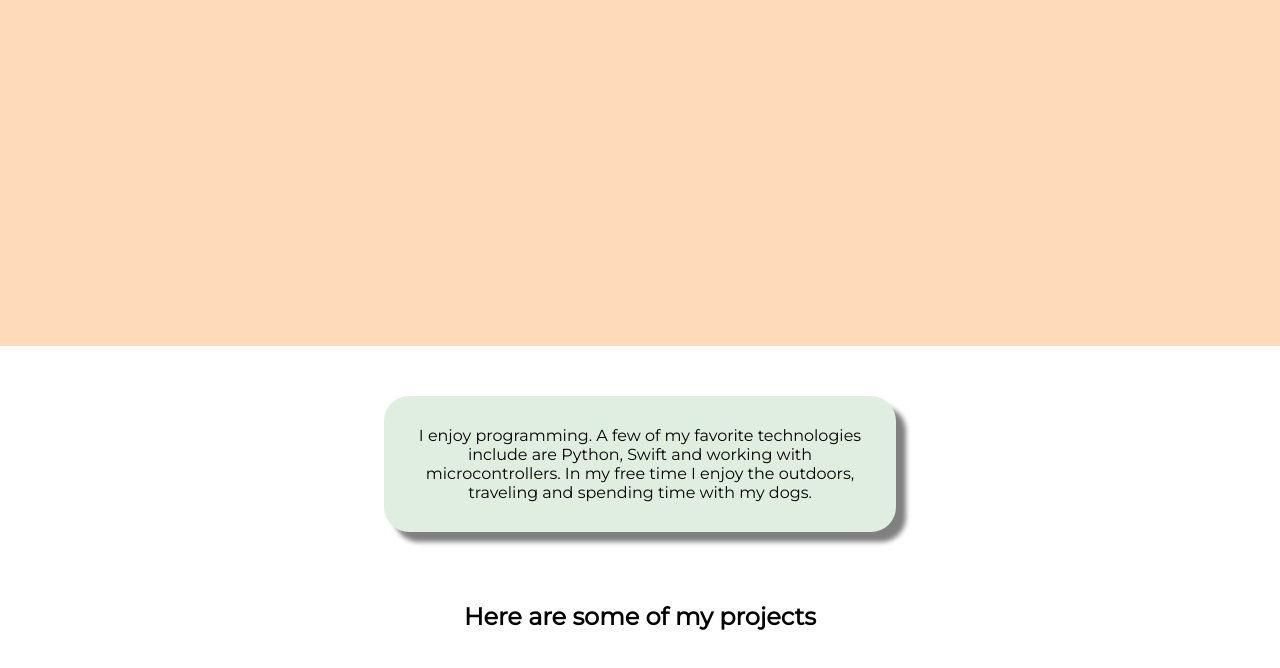
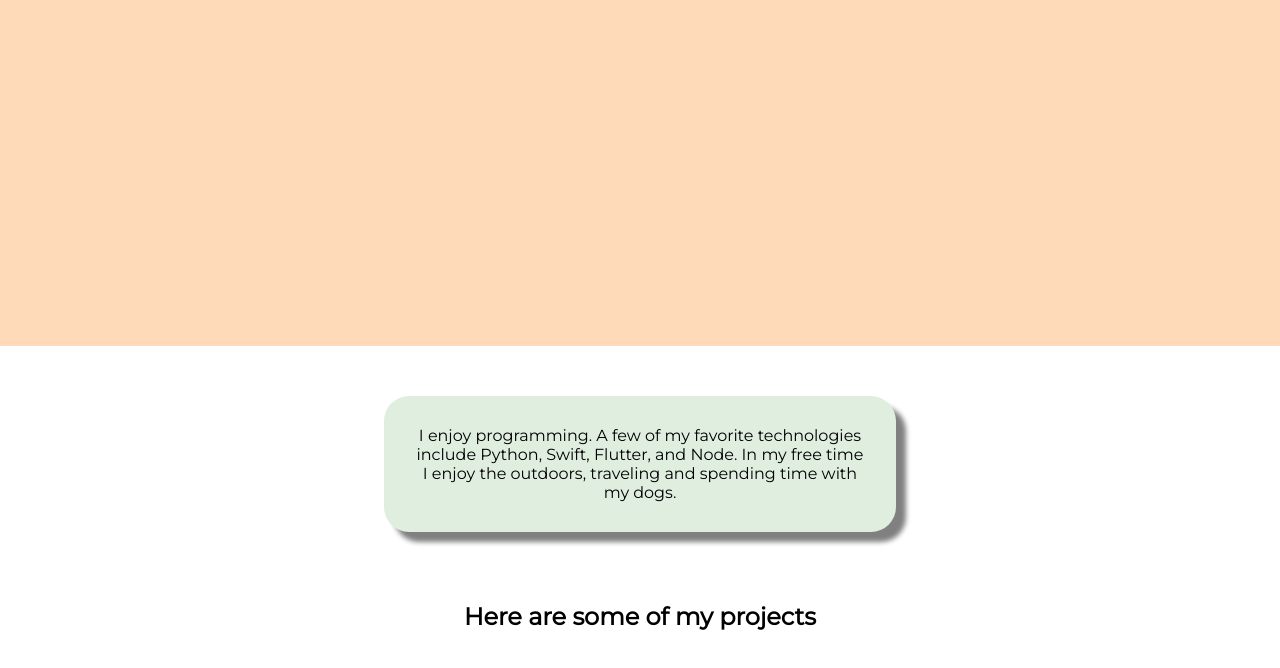
Before and after one commit to kayjlou/FCCPortfolio, a plain HTML site: page index.html in a window 1280 px wide. Shown: the part 454-1122 px from the top of the page. Drawn offline with Linux system fonts and the light colour scheme.

Commit message:
spelling error

```diff
--- a/index.html
+++ b/index.html
@@ -27,9 +27,8 @@
   </div>
 
   <div id='about-section'>
-    <p>I enjoy programming. A few of my favorite technologies include are Python, Swift and working with microcontrollers. In my free time
-      I
-      enjoy the outdoors, traveling and spending time with my dogs. <p>
+    <p>I enjoy programming. A few of my favorite technologies include Python, Swift, Flutter, and Node. In my free time
+      I enjoy the outdoors, traveling and spending time with my dogs. <p>
   </div>
 
   <div id='portfolio-section'>
```
